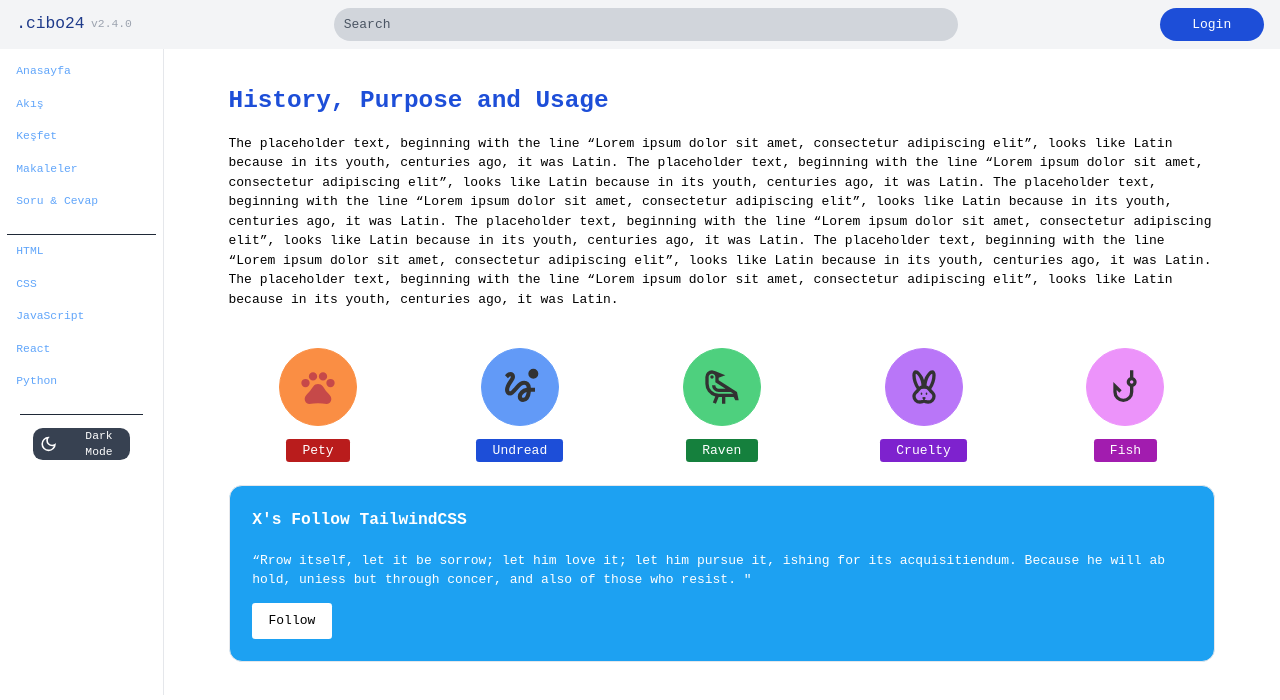
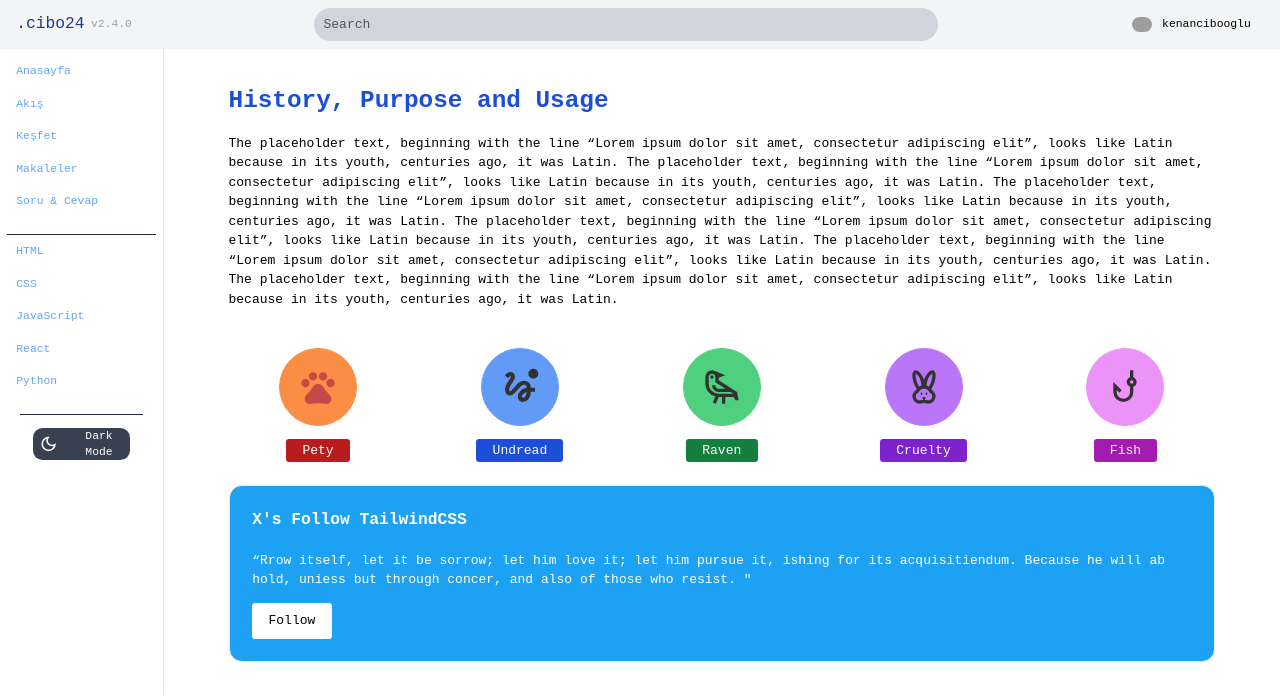
Before and after one commit to cibo-24/TailwindCSS-and-MaterialUI, a React (Create React App) app in the folder TailwindCSS/react-tailwindcss/: page / in a window 1280 px wide. Shown: the top 700 px of the page. Built offline with nearby package versions, Linux system fonts and the light colour scheme; grey boxes are pictures that could not be loaded.

Commit message:
Tailwind CSS

```diff
--- a/TailwindCSS/react-tailwindcss/src/App.js
+++ b/TailwindCSS/react-tailwindcss/src/App.js
@@ -1,4 +1,3 @@
-import { useState } from 'react';
 import './App.css';
 
 
@@ -16,13 +15,6 @@ function App() {
     }
   }
 
-
-  const [modalOpen, setModalOpen] = useState(false);
-
-  const toggleModal = () => {
-    setModalOpen(!modalOpen);
-  };
-
   return (
     // className'e btn ile bir class verip daha sonra index.css'de bu class ile ortak bir çalışma yapılabilir.
     <>
@@ -35,9 +27,26 @@ function App() {
           <form action='' className='w-1/2 '>
             <input type='text' placeholder='Search' className='w-full bg-gray-300 h-10 px-3 placeholder-gray-600 dark:bg-gray-700 dark:placeholder-gray-300 rounded-full' />
           </form>
-          <button onClick={toggleModal} className='bg-blue-700 text-white h-10 w-32 inline-flex items-center justify-center p-5 rounded-full hover:bg-blue-400 dark:bg-gray-700'>Login</button>
+          <a href='#' className='bg-blue-700 hidden text-white h-10 w-32 inline-flex items-center justify-center p-5 rounded-full hover:bg-blue-400 dark:bg-gray-700'>Login</a>
+          {/* dropdownMenu */}
+          <div className='group relative'>
+              <button className='flex items-center dark:bg-gray-700 h-10 px-4 rounded text-sm'>
+                <img src='https://avatars.githubusercontent.com/u/64261687?v=4' alt='' width="20" height="24" className='rounded-full mr-3 '/>
+                kenancibooglu
+                </button>
+                <div className='opacity-0 invisible group-focus-within:opacity-100 group-focus-within:visible transition-all absolute top-full right-0 w-44 bg-gray-500 rounded p-1 space-y-1'>
+                  <a href='#' className='flex text-sm h-7 items-center px-4 rounded hover:bg-gray-100 transition-colors'>Profil</a>
+                  <a href='#' className='flex text-sm h-7 items-center px-4 rounded hover:bg-gray-100 transition-colors'>Profil Düzenle</a>
+                  <a href='#' className='flex text-sm h-7 items-center px-4 rounded hover:bg-gray-100 transition-colors'>Takipçiler</a>
+                  <a href='#' className='flex text-sm h-7 items-center px-4 rounded hover:bg-gray-100 transition-colors'>Sorular</a>
+                  <a href='#' className='flex text-sm h-7 items-center px-4 rounded hover:bg-gray-100 transition-colors'>Cevaplar</a>
+                  <a href='#' className='flex text-sm h-7 items-center px-4 rounded hover:bg-gray-100 transition-colors text-red-400'>Çıkış yap</a>
+
+                </div>
+          </div>
         </div>
         <div>
+          {/* Main */}
           <main className="h-full flex">
             <aside className='flex flex-col  w-64 border-r p-2 border-gray-200 dark:bg-gray-800 divide-solid divide-gray-800 dark:divide-gray-800 divide-y space-y-5 overflow-auto'>
               <nav>
@@ -128,15 +137,15 @@ function App() {
               </div>
             </section>
           </main>
+
         </div>
-        {modalOpen && (
           <div className="modal">
             <div className="modal-content">
               <h3 className="dark:text-black text-2xl mb-4">Giriş Yap</h3>
-              <button onClick={() => setModalOpen(false)} className="bg-twitter dark:bg-gray-800 px-6 inline-flex items-center rounded">Kapat</button>
+              <button className="bg-twitter dark:bg-gray-800 px-6 inline-flex items-center rounded">Kapat</button>
             </div>
           </div>
-        )}
+
 
       </body>
     </>
```
